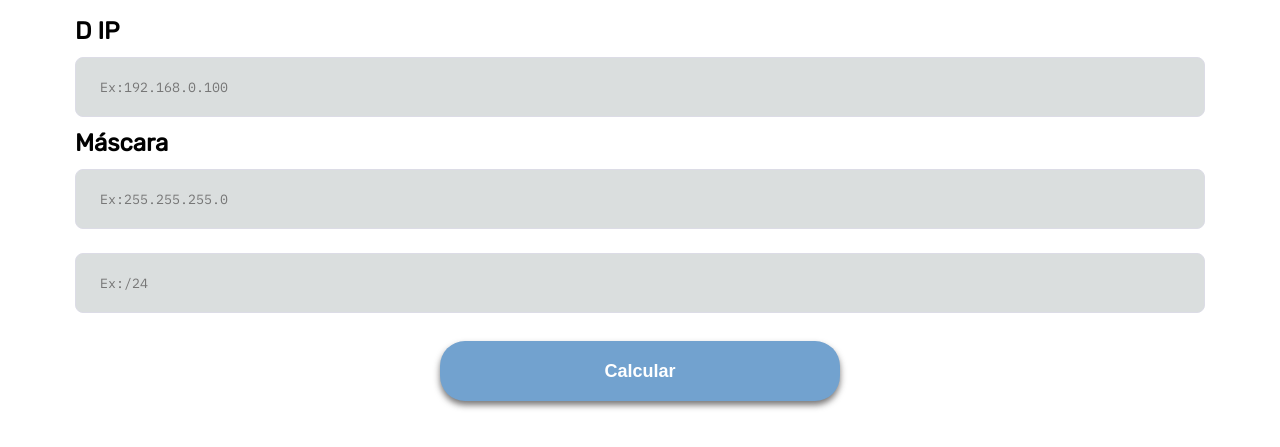
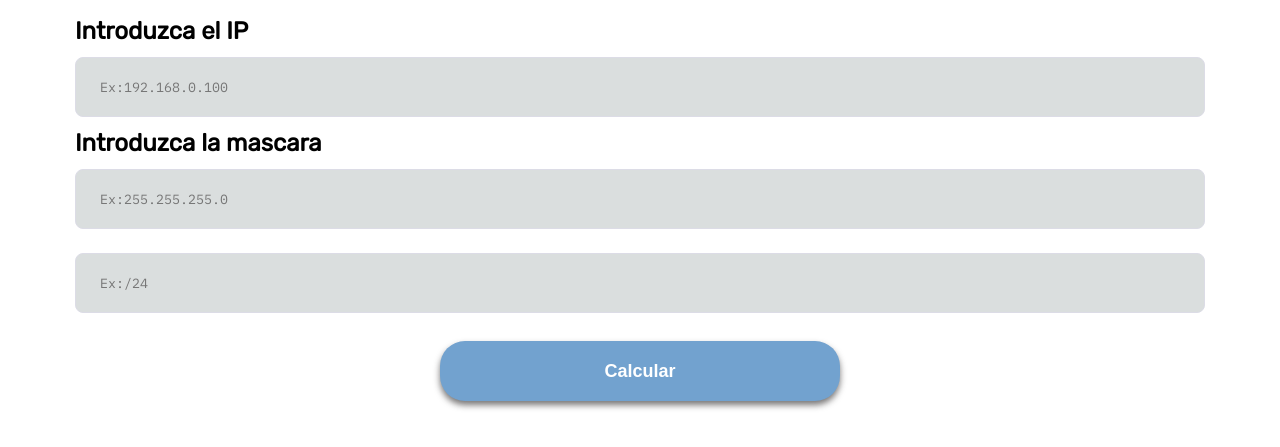
Before and after one commit to Leonel04040/Subneteo, a plain HTML site: page index.html in a window 1280 px wide. Shown: the part 83-530 px from the top of the page. Drawn offline with Linux system fonts and the light colour scheme.

Commit message:
Update index.html

```diff
--- a/index.html
+++ b/index.html
@@ -19,9 +19,9 @@
     <main class="main">
         <section class="inputData">
             <form>
-                <h2>D IP</h2>
+                <h2>Introduzca el IP</h2>
                 <input type="text" placeholder="Ex:192.168.0.100" pattern="^(\d{1,3}\.){3}\d{1,3}$" maxlength="15" title="Formato decimal incluído os pontos" id="ip" />
-                <h2>Máscara</h2>
+                <h2>Introduzca la mascara</h2>
                 <input type="text" placeholder="Ex:255.255.255.0" pattern="^[0-9]{1,3}[.]{1}[0-9]{1,3}[.]{1}[0-9]{1,3}[.]{1}[0-9]{1,3}$" maxlength="15" title="Formato decimal incluído os pontos" id="mascara"/>
                 <p></p>
                 <input type="number" name="mascaraCIDR" placeholder="Ex:/24" pattern="^\d{1,2}$" maxlength="2" title="1 ou 2 dígitos" id="mascaraCIDR" />
```
